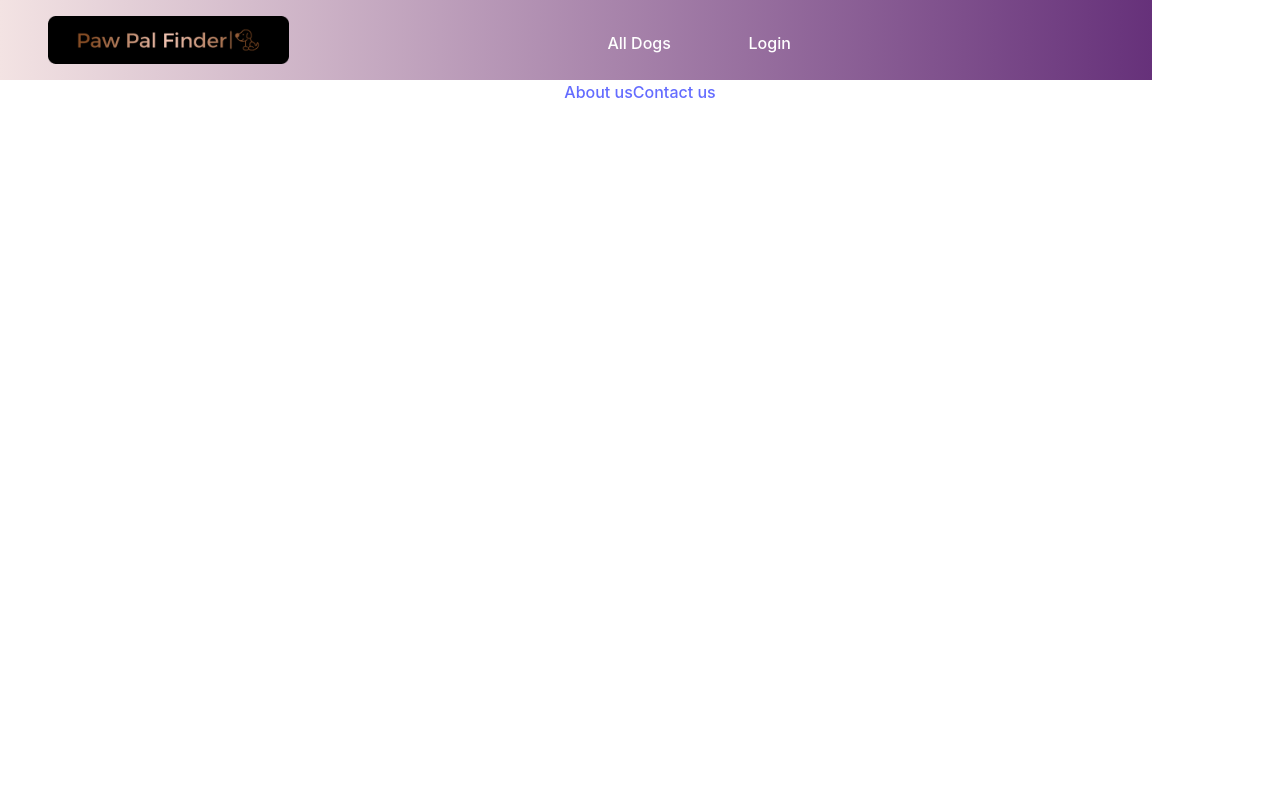
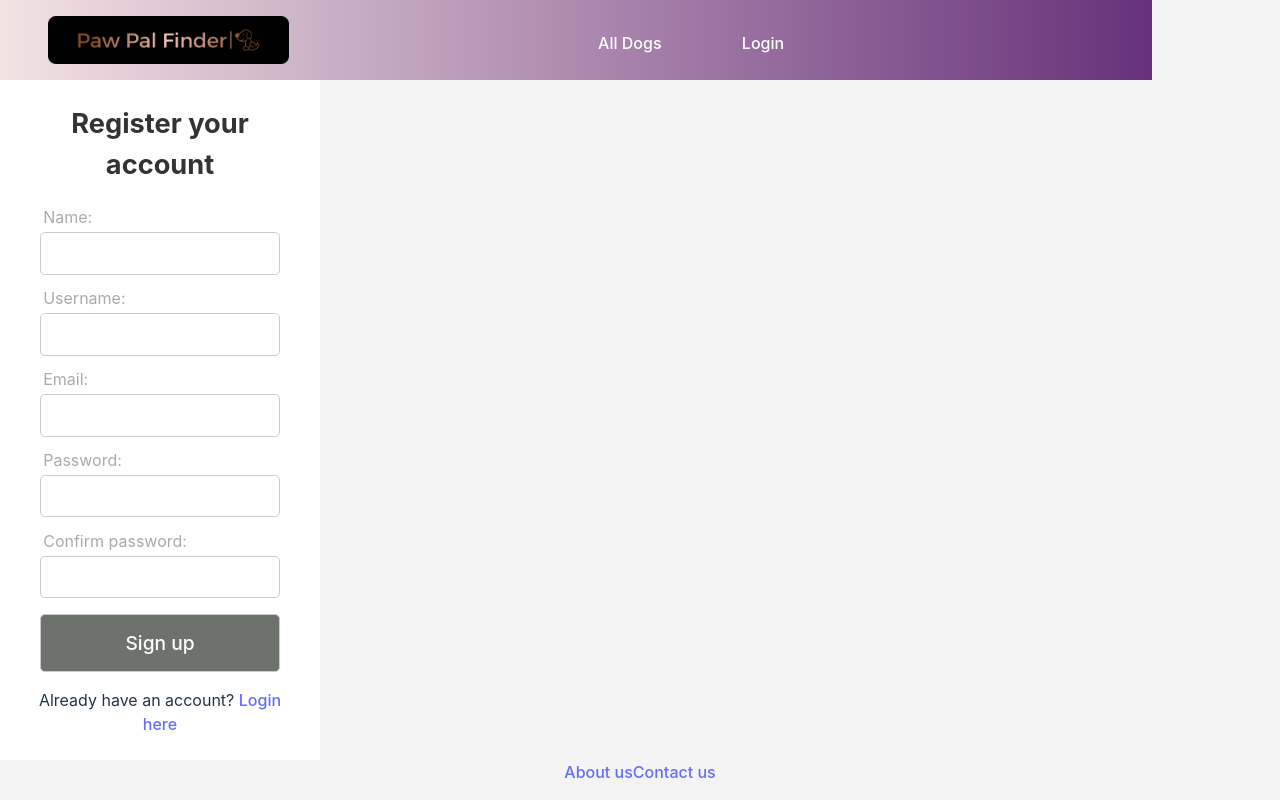
Before and after one commit to SaraVahidinovin/paw-pal-finder, a React (Vite) app: page /register in a window 1280 px wide. Built offline with nearby package versions, Linux system fonts and the light colour scheme.

Commit message:
Implement register functionality

```diff
--- a/src/components/Header.tsx
+++ b/src/components/Header.tsx
@@ -7,7 +7,7 @@ export default function Header() {
     const { isLoggedIn, logout } = useAuth(); // Use the auth context
 
     // Determine the css class name based on the current path. important for showing home page differently
-    const headerClass = location.pathname === "/" ? 'Homw-page-header' : 'header';
+    const headerClass = location.pathname === "/" ? 'Home-page-header' : 'header';
 
     return (
         <nav className={headerClass}>
--- a/src/context/GlobalAuthContext.tsx
+++ b/src/context/GlobalAuthContext.tsx
@@ -18,7 +18,6 @@ export const useAuth = () => {
   return context;
 };
 
-// AuthProvider component to wrap around your app
 export const AuthProvider = ({ children }: { children: ReactNode }) => {
   const [isLoggedIn, setIsLoggedIn] = useState(false);
 
--- a/src/pages/LoginPage.tsx
+++ b/src/pages/LoginPage.tsx
@@ -22,7 +22,7 @@ export default function LoginPage() {
         const user = users.find ((user:{username: string}) => user.username ===username);
 
         if (!user) {
-            setErrorMessage('User not found.');
+            setErrorMessage('User not found!');
             return;
         }
         if (user.password !== btoa(password)) {
@@ -40,23 +40,21 @@ export default function LoginPage() {
         <h2 className="form-title">Login</h2>
         <form onSubmit={handleSubmit}>
           <div className="field-container">
-          <label htmlFor="username">Username</label>
+          <label htmlFor="username">Username:</label>
             <input
               name="username"
               id="username"
-              placeholder=""
               value={username}
               onChange={(e) => setUsername(e.target.value)}
               required
             />
           </div>
           <div className="field-container">
-          <label htmlFor="password">Password</label>
+          <label htmlFor="password">Password:</label>
             <input
               type="password"
               name="password"
               id="password"
-              placeholder=""
               value={password}
               onChange={(e) => setPassword(e.target.value)}
               required
--- /dev/null
+++ b/src/pages/RegisterPage.tsx
@@ -0,0 +1,136 @@
+import { useState } from "react";
+import { useNavigate } from 'react-router-dom';
+import '../styles/login.css'
+
+export default function RegisterPage() {
+    const [name, setName] = useState("");
+    const [username, setUsername] = useState("");
+    const [email, setEmail] = useState("");
+    const [password, setPassword] = useState("");
+    const [confirmPassword, setConfirmPassword] = useState("");
+    const [errorMessage, setErrorMessage] = useState("");
+    const navigate = useNavigate();
+
+    const handleSubmit = (event: React.FormEvent) => {
+        event.preventDefault();
+        setErrorMessage("");
+
+        // Validation checks
+        if (!name || !username || !email || !password || !confirmPassword) {
+            setErrorMessage("All fields are required.");
+            return;
+        }
+
+        if (password.length < 8) {
+            setErrorMessage("Password must be at least 8 characters long.");
+            return;
+        }
+
+        if (password !== confirmPassword) {
+            setErrorMessage("Passwords do not match.");
+            return;
+        }
+
+        // Call the register function
+        registerUser(name, username, email, password);
+    };
+
+    const registerUser = (name: string, username: string, email: string, password: string) => {
+        let users = JSON.parse(localStorage.getItem('users') || '[]');
+
+        // Check if the username or email already exists
+        const userExists = users.find((user: { username: string }) => user.username === username);
+        const emailExists = users.find((user: { email: string }) => user.email === email);
+
+        if (userExists) {
+            setErrorMessage("Username already exists.");
+            return;
+        }
+
+        if (emailExists) {
+            setErrorMessage("Email already exists.");
+            return;
+        }
+
+        // Create a new user object
+        const newUser = {
+            name,
+            username,
+            email,
+            password: hashPassword(password) // Hashing the password (Base64)
+        };
+
+        users.push(newUser);
+        localStorage.setItem('users', JSON.stringify(users)); // Store in local storage
+
+        alert("Registration successful!");
+        navigate('/login'); // Redirect to login page
+    };
+
+    const hashPassword = (password: string) => {
+        return btoa(password); // Simple Base64 encoding for password hashing
+    };
+
+    return (
+        <section className="form-container">
+            <h2 className="form-title">Register your account</h2>
+            <form onSubmit={handleSubmit} id="registration-form">
+                <div className="field-container">
+                <label htmlFor="name">Name:</label>
+                    <input
+                        type="text"
+                        id="name"
+                        value={name}
+                        onChange={(e) => setName(e.target.value)}
+                        required
+                    />
+                </div>
+                <div className="field-container">
+                    <label htmlFor="username">Username:</label>
+                    <input
+                        type="text"
+                        id="username"
+                        value={username}
+                        onChange={(e) => setUsername(e.target.value)}
+                        required
+                    />
+                </div>
+                <div className="field-container">
+                <label htmlFor="email">Email:</label>
+                    <input
+                        type="email"
+                        id="email"
+                        value={email}
+                        onChange={(e) => setEmail(e.target.value)}
+                        required
+                    />
+                </div>
+                <div className="field-container">
+                <label htmlFor="password">Password:</label>
+                    <input
+                        type="password"
+                        id="password"
+                        value={password}
+                        onChange={(e) => setPassword(e.target.value)}
+                        required
+                    />
+                </div>
+                <div className="field-container">
+                <label htmlFor="confirm-password">Confirm password:</label>
+                    <input
+                        type="password"
+                        id="confirm-password"
+                        value={confirmPassword}
+                        onChange={(e) => setConfirmPassword(e.target.value)}
+                        required
+                    />
+                </div>
+                <button type="submit">Sign up</button>
+            </form>
+            {errorMessage && <p id="error-msg">{errorMessage}</p>}
+            <p>
+                Already have an account? <a href="/login">Login here</a>
+            </p>
+        </section>
+    );
+}
--- a/src/router.tsx
+++ b/src/router.tsx
@@ -3,6 +3,7 @@ import App from "./App";
 import HomePage from "./pages/HomePage";
 import AllDogsPage from "./pages/AllDogsPage";
 import LoginPage from "./pages/LoginPage";
+import RegisterPage from "./pages/RegisterPage";
 import AddDogPage from "./pages/AddDogPage";
 import MyDogsPage from "./pages/MydogsPage";
 import FavoritesPage from "./pages/FavoritesPage";
@@ -17,6 +18,7 @@ export const router = createBrowserRouter(
            <Route index element={<HomePage />} />
            <Route path='alldogs' element={<AllDogsPage />}/>
            <Route path='login' element={<LoginPage />}/>
+           <Route path='register' element={<RegisterPage />}/>
            <Route path='adddog' element={<AddDogPage />}/>
            <Route path='mydogs' element={<MyDogsPage/>}/>
            <Route path='favorites' element={<FavoritesPage />} />
--- a/src/styles/login.css
+++ b/src/styles/login.css
@@ -1,31 +1,88 @@
-
-.logo-container {
-    display: flex;
-    padding-left: 1rem;
-}
-
-.logo {
-    height: 6rem;
-    margin-right: 1rem;
-}
-
-h1 {
-    text-align: center;
-    font-size: 4rem;
-    font-family: 'Miniver', cursive;
-    color: #333;
-
-}
-
-.login-info {
+body{
     display: flex;
     justify-content: center;
     align-items: center;
-    padding-right: 1rem;
-    gap: 1rem;
+    height: 100vh;
+    background-color: #f4f4f4;
 }
 
-.login-info button {
-    border: none;
+.form-container{
+    width: 25vw;
+    display: flex;
+    flex-direction: column;
+    background-color: #fff;
+    padding: 1.5rem;
+}
+
+h2 {
+    color: #ffffff;
+    color: #333;
+    text-align: center;
+    margin-top: 0;
+    font-size: 1.7rem;
+}
+
+form {
+    display: flex;
+    flex-direction: column;
+    background-color: #ffffff;
+    padding: 1rem;
+    border-radius: 0.3rem;
+    color: #004c98;
+    box-sizing: border-box;
+}
+
+.field-container {
+    margin-bottom: 0.5rem;
+    display: flex;
+    flex-direction: column;
+}
+
+.field-container input {
+    width: 100%;
+    padding: 0.8rem;
+    box-sizing: border-box;
+    border-radius: 0.3rem;
+    border: 1px solid #ccc;
+    transition: border-color 0.2s, box-shadow 0.2s ;
+}
+
+.field-container label {
+    color: #aaa;
+    transition: 0.3s;
+    background: white;
+    padding: 0.2rem;
+    margin-right: auto;
+}
+
+.field-container input:focus {
+    outline: none;
+    border-color: #007bff;
+    box-shadow: 0 0 5px rgba(0, 123, 255, 0.5);
+}
+
+button {
+    background-color: #6d726d;
+    color: #ffffff;
+    padding: 1rem;
+    border-radius: 0.3rem;
+    border: 1px solid #ccc;
+    font-size: 1.2rem;
+    margin-top: 0.5rem;
+}
+
+button:hover {
+    background-color: #424642;
     cursor: pointer;
 }
+
+#error-msg {
+    color: red;
+    text-align: center;
+    margin-top: 0.5rem;
+}
+
+p {
+    text-align: center;
+    margin-bottom: 0;
+}
```
